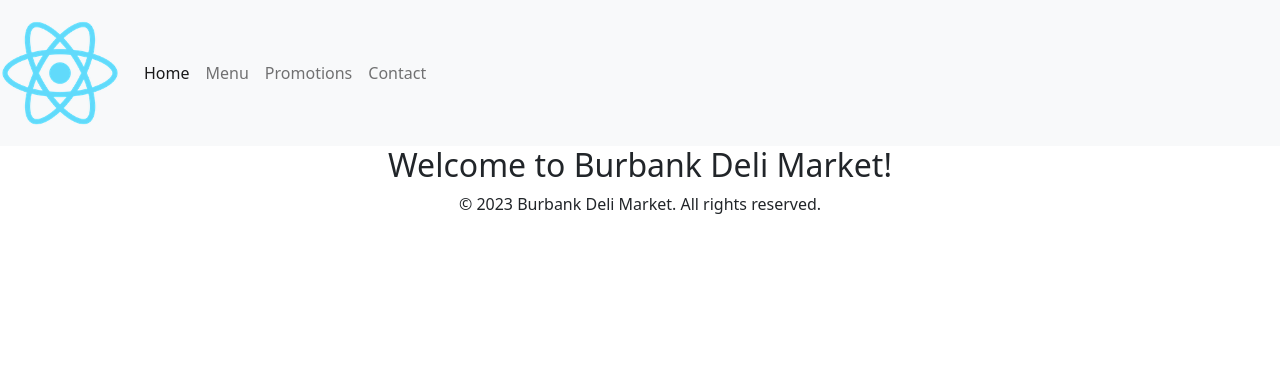
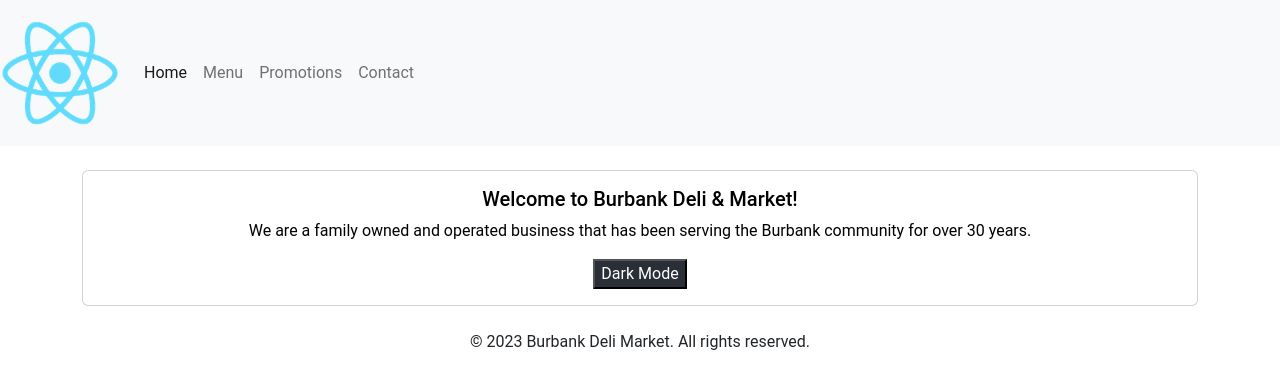
Before and after one commit to mynamebrogrammer/BurbankDeliMarket, a React (Create React App) app: page / in a window 1280 px wide. Shown: the top 388 px of the page. Built offline with nearby package versions, Linux system fonts and the light colour scheme.

Commit message:
git branch issues, add dark mode but not completed.

```diff
--- a/src/App.css
+++ b/src/App.css
@@ -1,5 +1,16 @@
+:root {
+  --background-color: white;
+  --text-color: black;
+}
+
+.dark-mode {
+  --background-color: #2a2e37;
+  --text-color: white;
+}
+
 .App {
   text-align: center;
+  font-family: 'Roboto', 'Courier New', Courier, monospace, sans-serif; /* Add your desired font family here */
 }
 
 .App-logo {
@@ -7,10 +18,8 @@
   pointer-events: none;
 }
 
-
-
 .App-header {
-  background-color: #2a2e37;
+  background: linear-gradient(#03863a, #f2f2f2); /* Add your desired gradient colors here */
   min-height: 100vh;
   display: flex;
   flex-direction: column;
@@ -18,6 +27,7 @@
   justify-content: center;
   font-size: calc(10px + 2vmin);
   color: white;
+  font-family: 'Roboto', sans-serif; /* Add your desired font family here */
 }
 
 .App-link {
--- a/src/App.js
+++ b/src/App.js
@@ -5,16 +5,21 @@ import Footer from "./components/common/Footer";
 import Home from "./pages/Home";
 import MenuPage from "./pages/MenuPage";
 import PromotionsPage from "./pages/PromotionsPage";
-
 import ContactPage from "./pages/ContactPage";
 import "./App.css";
+import { ThemeProvider } from "./utils/ThemeContext";
+function App() {
+  const [isDarkMode, setIsDarkMode] = React.useState(false);
 
-function App() {
+  const handleModeToggle = () => {
+    setIsDarkMode(!isDarkMode);
+  };
+
   return (
-    <>
-      <div className="App">
-        <Router>
-          <Header />
+    <div className={`App ${isDarkMode ? "dark-mode" : ""}`}>
+      <Router>
+        <ThemeProvider>
+          <Header isDarkMode={isDarkMode} onModeToggle={handleModeToggle} />
           <Routes>
             <Route path="/" element={<Home />} />
             <Route path="/menu" element={<MenuPage />} />
@@ -22,9 +27,9 @@ function App() {
             <Route path="/contact" element={<ContactPage />} />
           </Routes>
           <Footer />
-        </Router>
-      </div>
-    </>
+        </ThemeProvider>
+      </Router>
+    </div>
   );
 }
 
--- a/src/components/contact/ContactForm.js
+++ b/src/components/contact/ContactForm.js
@@ -1,9 +1,19 @@
 import React, { useState } from 'react';
+import { Button, Form, Modal } from 'react-bootstrap';
 
 function ContactForm() {
+  const [showModal, setShowModal] = useState(false);
   const [name, setName] = useState('');
   const [email, setEmail] = useState('');
   const [message, setMessage] = useState('');
+
+  const handleShowModal = () => {
+    setShowModal(true);
+  };
+
+  const handleCloseModal = () => {
+    setShowModal(false);
+  };
 
   const handleSubmit = (e) => {
     e.preventDefault();
@@ -13,24 +23,45 @@ function ContactForm() {
     setName('');
     setEmail('');
     setMessage('');
+    setShowModal(false);
   };
 
   return (
-    <form onSubmit={handleSubmit}>
-      <div>
-        <label htmlFor="name">Name:</label>
-        <input type="text" id="name" value={name} onChange={(e) => setName(e.target.value)} required />
-      </div>
-      <div>
-        <label htmlFor="email">Email:</label>
-        <input type="email" id="email" value={email} onChange={(e) => setEmail(e.target.value)} required />
-      </div>
-      <div>
-        <label htmlFor="message">Message:</label>
-        <textarea id="message" value={message} onChange={(e) => setMessage(e.target.value)} required />
-      </div>
-      <button type="submit">Submit</button>
-    </form>
+    <>
+      <Button variant="primary" onClick={handleShowModal}>
+        Open Contact Form
+      </Button>
+
+      <Modal show={showModal} onHide={handleCloseModal}>
+        <Modal.Header closeButton>
+          <Modal.Title>Contact Us</Modal.Title>
+        </Modal.Header>
+        <Modal.Body>
+          <Form onSubmit={handleSubmit}>
+            <Form.Group controlId="name">
+              <Form.Label>Name:</Form.Label>
+              <Form.Control type="text" value={name} onChange={(e) => setName(e.target.value)} required />
+            </Form.Group>
+            <Form.Group controlId="email">
+              <Form.Label>Email:</Form.Label>
+              <Form.Control type="email" value={email} onChange={(e) => setEmail(e.target.value)} required />
+            </Form.Group>
+            <Form.Group controlId="message">
+              <Form.Label>Message:</Form.Label>
+              <Form.Control as="textarea" rows={4} value={message} onChange={(e) => setMessage(e.target.value)} required />
+            </Form.Group>
+            <Modal.Footer>
+              <Button variant="secondary" onClick={handleCloseModal}>
+                Close
+              </Button>
+              <Button variant="primary" type="submit">
+                Submit
+              </Button>
+            </Modal.Footer>
+          </Form>
+        </Modal.Body>
+      </Modal>
+    </>
   );
 }
 
--- a/src/index.css
+++ b/src/index.css
@@ -1,5 +1,16 @@
+:root {
+  --background-color: white;
+  --text-color: black;
+}
+
+.dark-mode {
+  --background-color: #2a2e37;
+  --text-color: white;
+}
+
 body {
   margin: 0;
+  padding: 0;
   font-family: -apple-system, BlinkMacSystemFont, 'Segoe UI', 'Roboto', 'Oxygen',
     'Ubuntu', 'Cantarell', 'Fira Sans', 'Droid Sans', 'Helvetica Neue',
     sans-serif;
--- a/src/pages/Home.js
+++ b/src/pages/Home.js
@@ -1,13 +1,39 @@
-import React from 'react';
-import { Container, Row, Col } from 'react-bootstrap';
+import React, { useState } from 'react';
+import { Container, Row, Col, Card } from 'react-bootstrap';
 
 function Home() {
+  const [isDarkMode, setIsDarkMode] = useState(false);
+
+  const handleModeToggle = () => {
+    setIsDarkMode(!isDarkMode);
+  };
+
+  const cardStyle = {
+    backgroundColor: isDarkMode ? '#2a2e37' : 'white',
+    color: isDarkMode ? 'white' : 'black',
+  };
+
+  const buttonStyle = {
+    backgroundColor: isDarkMode ? 'white' : '#2a2e37',
+    color: isDarkMode ? '#2a2e37' : 'white',
+  };
+
   return (
     <Container>
       <Row>
         <Col>
-          <h2>Welcome to Burbank Deli Market!</h2>
-          {/* Add additional content and sections for the home page */}
+          <Card className="my-4" style={cardStyle}>
+            <Card.Body>
+              <Card.Title>Welcome to Burbank Deli & Market!</Card.Title>
+              <Card.Text>
+                {/* Add content for the current page */}
+                We are a family owned and operated business that has been serving the Burbank community for over 30 years.
+              </Card.Text>
+              <button className="toggle-button" style={buttonStyle} onClick={handleModeToggle}>
+                {isDarkMode ? 'Light Mode' : 'Dark Mode'}
+              </button>
+            </Card.Body>
+          </Card>
         </Col>
       </Row>
     </Container>
--- /dev/null
+++ b/src/utils/ThemeContext.js
@@ -0,0 +1,19 @@
+import React, { createContext, useState } from 'react';
+
+const ThemeContext = createContext();
+
+const ThemeProvider = ({ children }) => {
+  const [isDarkMode, setIsDarkMode] = useState(false);
+
+  const toggleDarkMode = () => {
+    setIsDarkMode(!isDarkMode);
+  };
+
+  return (
+    <ThemeContext.Provider value={{ isDarkMode, toggleDarkMode }}>
+      {children}
+    </ThemeContext.Provider>
+  );
+};
+
+export { ThemeProvider, ThemeContext };
```
